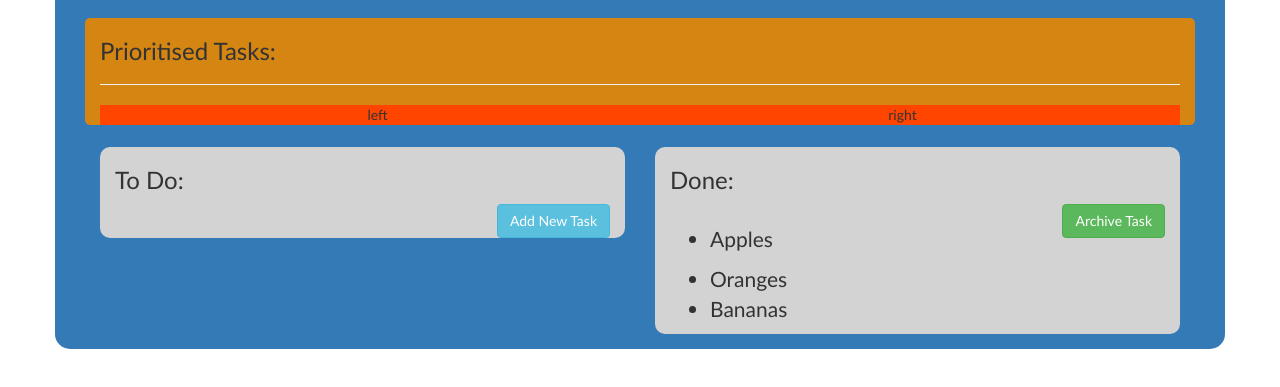
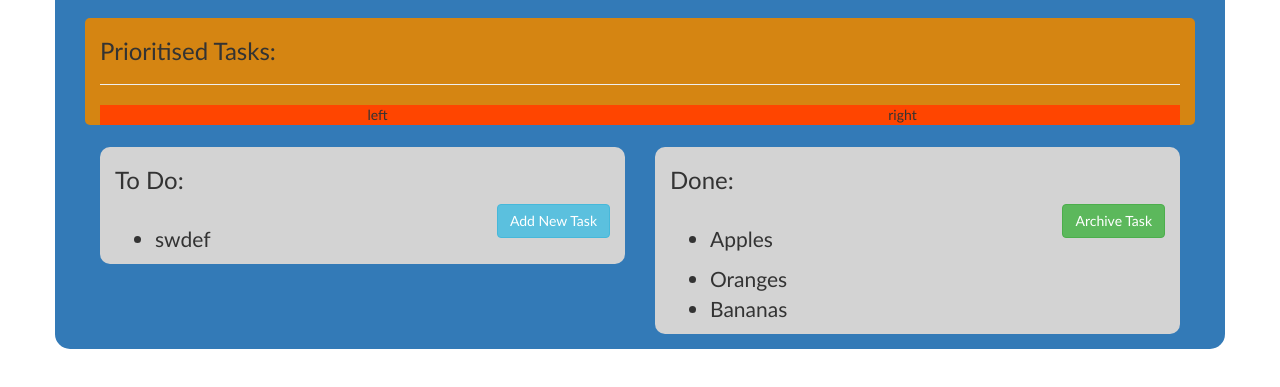
Before and after one commit to maent45/Flatlander-s_AngularJS_WebApp, a plain HTML site: page javascript_refresher/index.html in a window 1280 px wide. Shown: the part 147-534 px from the top of the page. Drawn offline with nearby package versions, Linux system fonts and the light colour scheme.

Commit message:
styled new task li
made new tasks more distinctive.. more style to add later

```diff
--- a/javascript_refresher/index.html
+++ b/javascript_refresher/index.html
@@ -35,8 +35,8 @@
                 <h3>To Do:</h3>
                 <button class="btn btn-info pull-right" id="btnAddTask">Add New Task</button>
                 <br/>
-                <ul id="toDoList">
-
+                <ul id="toDoList" class="newTaskContainer">
+                    <li>swdef</li>
                 </ul>
             </div>
         </div>
```
